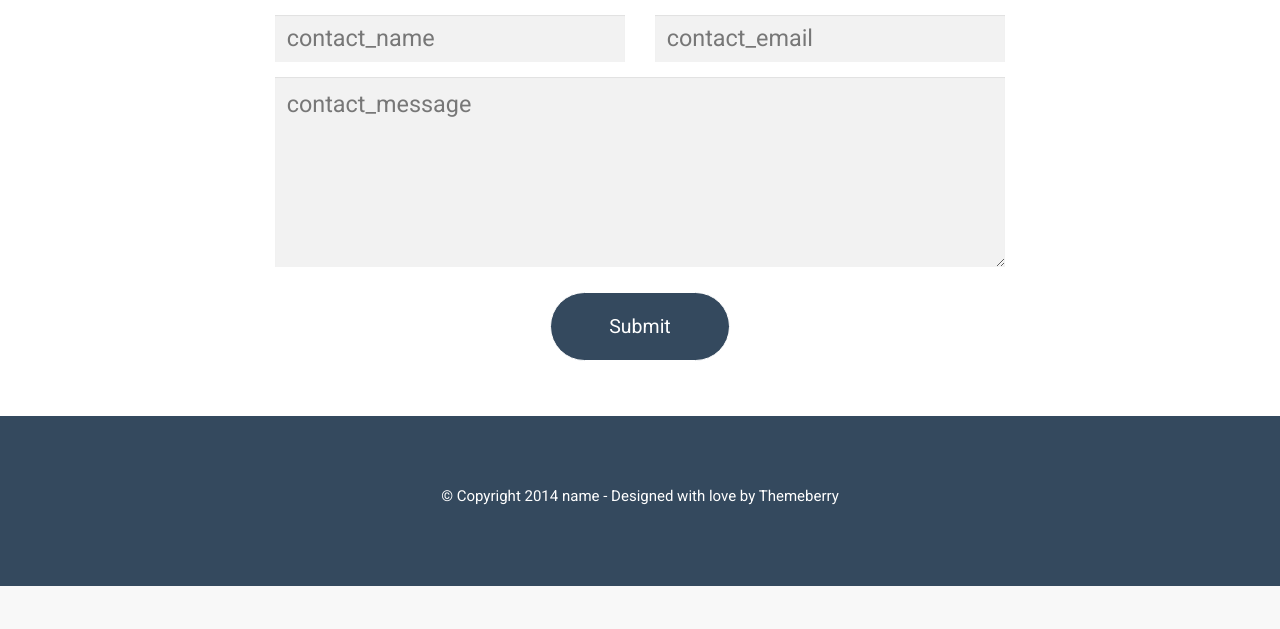
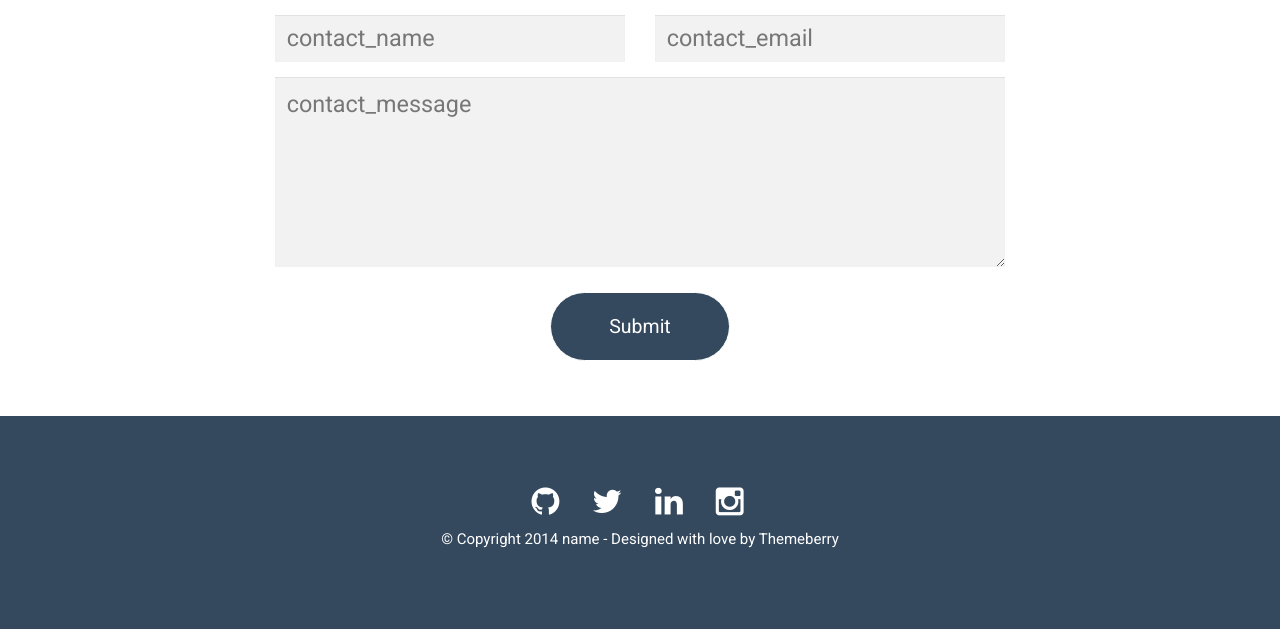
Before and after one commit to pgranm/arkaitzgarro.com, a PHP site: template resources/views/index.html.twig in a window 1280 px wide. Shown: the part 5555-6184 px from the top of the page. Before the commit the page ends 6141 px from the top, so only its background shows below. Run offline with PHP 8.4, Linux system fonts and the light colour scheme; the template is opened without the code that fills it, so the values that code supplies are empty; form fields are guessed from the names that the template uses; some libraries are stand-ins or nearby versions.

Commit message:
Add social icons and links

```diff
--- a/resources/views/partial/footer.html.twig
+++ b/resources/views/partial/footer.html.twig
@@ -1,3 +1,13 @@
 <footer>
+    <div class="row">
+        <div class="col-xs-12">
+            <ul class="social list-inline">
+                <li><a href="{{ links.github }}" class="fa fa-github solo"><span>Github</span></a></li>
+                <li><a href="{{ links.twitter }}" class="fa fa-twitter solo"><span>Twitter</span></a></li>
+                <li><a href="{{ links.linkedin }}" class="fa fa-linkedin solo"><span>Linkedin</span></a></li>
+                <li><a href="{{ links.instagram }}" class="fa fa-instagram solo"><span>Instagram</span></a></li>
+            </ul>
+        </div>
+    </div>
     <p>&copy; Copyright 2014 {{ 'name'|trans }} - Designed with love by Themeberry</p>
 </footer>
--- a/web/css/style.css
+++ b/web/css/style.css
@@ -321,6 +321,22 @@ footer p {
     line-height: 20px;
 }
 
+.social .fa {
+    color: #fff;
+    text-align: center;
+    font-size: 2.5em;
+    margin-left: 0.3em;
+    margin-right: 0.3em;
+}
+
+.social .fa:hover {
+    text-decoration: none;
+}
+
+.social .fa.solo span {
+    display: none;
+}
+
 /* ========== MEDIA QUIRIES ========== */
 @media (min-width: 768px) {
     body {
```
Also changed, not shown: src/controllers.php (+7 -1 lines), web/img/social/github.png (added).
